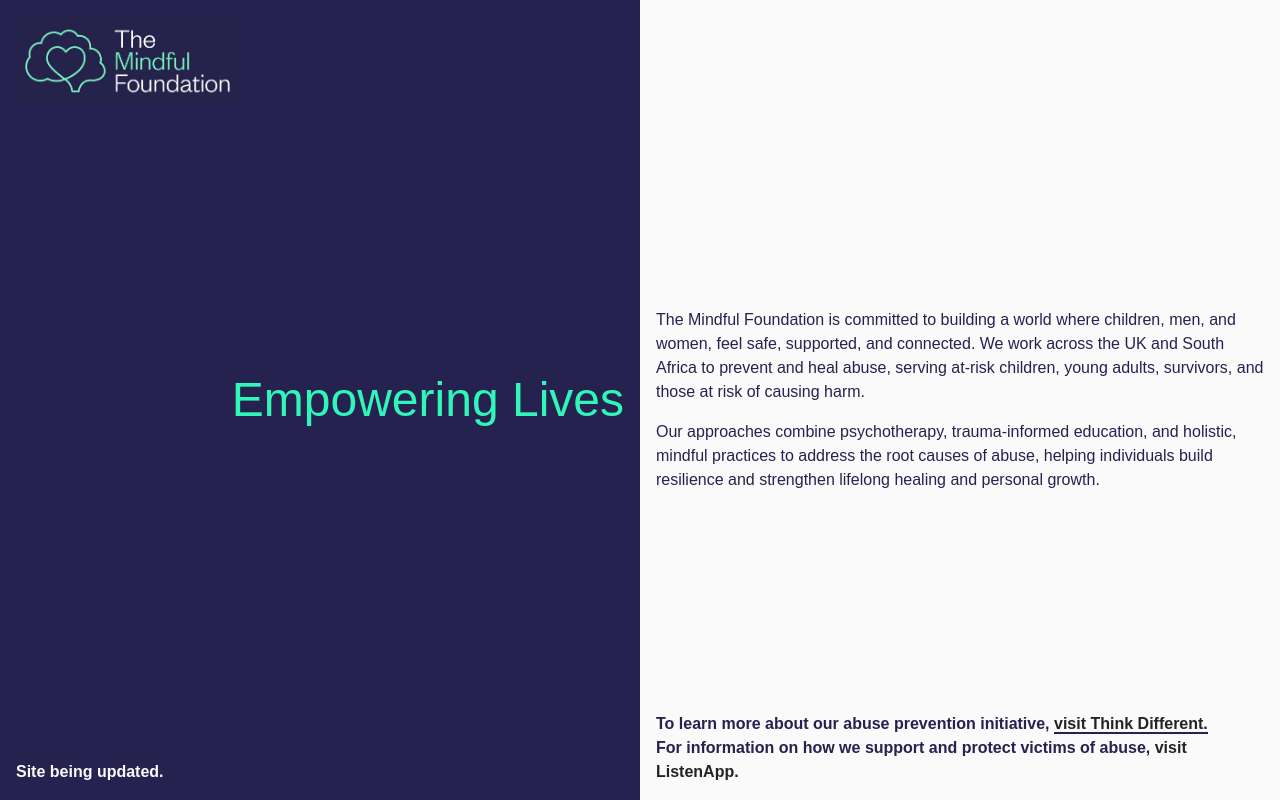
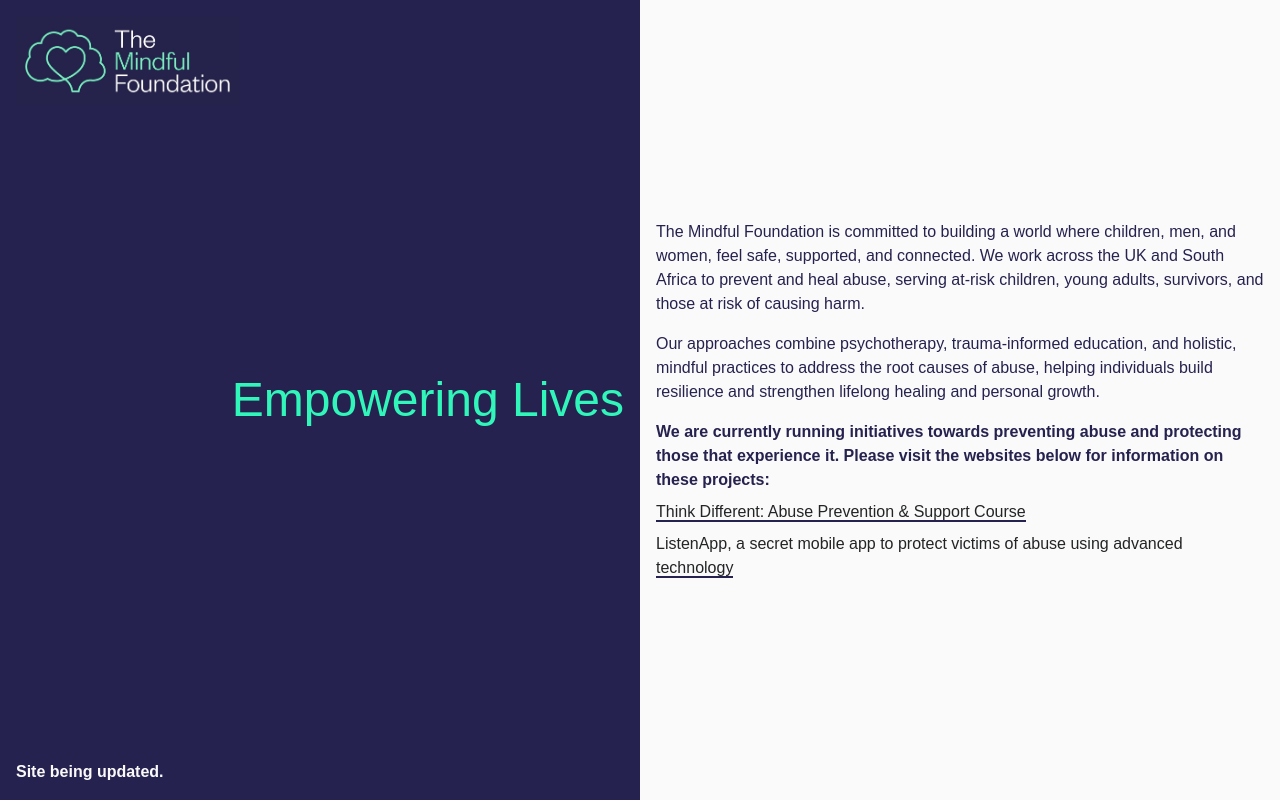
Before and after one commit to camtaliadoros/mindful-foundation-landing, a Next.js app: page / in a window 1280 px wide. Built offline with nearby package versions, Linux system fonts and the light colour scheme.

Commit message:
content and styling chnages

```diff
--- a/src/app/page.tsx
+++ b/src/app/page.tsx
@@ -40,88 +40,41 @@
           helping individuals build resilience and strengthen lifelong healing
           and personal growth.
         </p>
+        <div className='[&_h3]:font-groteskMedium  [&_h3]:text-mf-blue [&_h3]:text-sm [&_h3]:lg:text-base [&_h3]:font-bold flex flex-col justify-end space-y-2'>
+          <h3>
+            We are currently running initiatives towards preventing abuse and
+            protecting those that experience it. Please visit the websites below
+            for information on these projects:
+          </h3>
+          <ul className='[&_li]:font-groteskMedium  [&_li]:lg:text-base [&_li]:text-sm space-y-2'>
+            <li>
+              <Link
+                className='link font-groteskMedium  hover:text-mf-green transition'
+                href='https://think-different.org/'
+                target='_blank'
+              >
+                ⁠Think Different: Abuse Prevention & Support Course
+              </Link>
+            </li>
+            <li>
+              {' '}
+              <Link
+                className='font-groteskMedium link hover:text-mf-green  transition'
+                href='https://listenapp.org/'
+                target='_blank'
+              >
+                ListenApp, a secret mobile app to protect victims of abuse using
+                advanced technology
+              </Link>
+            </li>
+          </ul>
+        </div>
       </div>
       <div className='bg-mf-blue lg:flex items-end hidden'>
         <p className='text-chalk font-bold text-xs md:text-base m-4 font-groteskMedium'>
           Site being updated.
         </p>
       </div>
-      <div className='[&_h3]:font-groteskMedium p-4 [&_h3]:text-mf-blue [&_h3]:text-sm [&_h3]:lg:text-base [&_h3]:font-bold flex flex-col justify-end'>
-        <h3>
-          To learn more about our abuse prevention initiative,{' '}
-          <Link
-            className='link font-groteskMedium  hover:font-black hover:text-mf-green transition'
-            href='https://think-different.org/'
-            target='_blank'
-          >
-            visit Think Different.
-          </Link>
-        </h3>
-        <h3>
-          For information on how we support and protect victims of abuse,{' '}
-          <Link
-            className='font-groteskMedium link hover:text-mf-green hover:font-black transition'
-            href='https://listenapp.org/'
-            target='_blank'
-          >
-            visit ListenApp.
-          </Link>
-        </h3>
-      </div>
-      {/* Logo and animation */}
-      {/* <div className='flex items-center justify-center w-screen h-full'>
-        <div className='w-1/2 bg-mf-blue'>
-          <p>Logo</p>
-        </div>
-        <div className='flex flex-col h-12 overflow-hidden [&_h2]:h-11 [&_h2]:mb-11 [&_h2]:inline-block w-1/2'>
-          <h2 className='first:animate-text-animation text-4xl'>
-            Empowering Lives
-          </h2>
-          <h2 className='text-4xl'>Preventing Harm</h2>
-          <h2 className='text-4xl'>Healing Futures</h2>
-        </div>
-      </div>
-      <div className='w-screen'>
-        <div className='bg-mf-blue md:p-16 md:pl-32 md:-ml-24 space-y-2 w-1/2 p-8 rounded-sm'>
-          <p className='text-sm md:text-base text-chalk font-bold'>
-            The Mindful Foundation is committed to building a world where
-            children, men, and women, feel safe, supported, and connected. We
-            work across the UK and South Africa to prevent and heal abuse,
-            serving at-risk children, young adults, survivors, and those at risk
-            of causing harm.
-          </p>
-          <p className='text-sm md:text-base text-chalk font-bold'>
-            Our approaches combine psychotherapy, trauma-informed education, and
-            holistic, mindful practices to address the root causes of abuse,
-            helping individuals build resilience and strengthen lifelong healing
-            and personal growth.
-          </p>
-        </div>
-      </div>
-
-      <div className=' flex flex-col items-center justify-start h-1/5 gap-2 p-8 md:p-0'>
-        <h3 className='text-mf-blue font-normal text-base md:text-xl mb-4'>
-          Site being updated.
-        </h3>
-        <h3 className='text-mf-blue  font-bold text-lg md:text-xl'>
-          To learn more about our abuse prevention initiative,{' '}
-          <Link
-            className='link   hover:font-black hover:text-mf-green transition'
-            href='/'
-          >
-            visit Think Different.
-          </Link>
-        </h3>
-        <h3 className='text-mf-blue  font-bold text-lg md:text-xl'>
-          For information on how we support and protect victims of abuse,{' '}
-          <Link
-            className='link hover:text-mf-green hover:font-black transition'
-            href='/'
-          >
-            visit ListenApp.
-          </Link>
-        </h3>
-      </div> */}
     </div>
   );
 }
```
Also changed, not shown: 1 other file (tests, documents, lock files or other folders).
